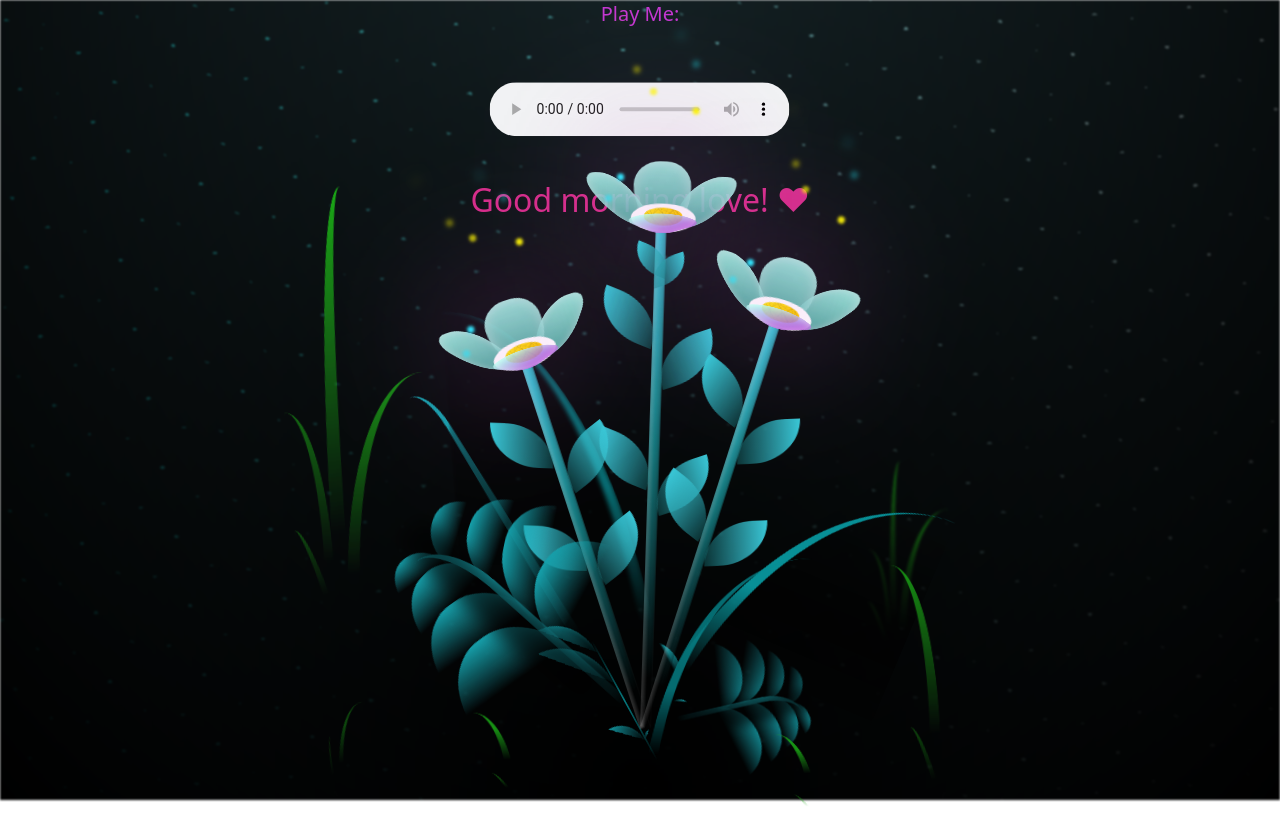
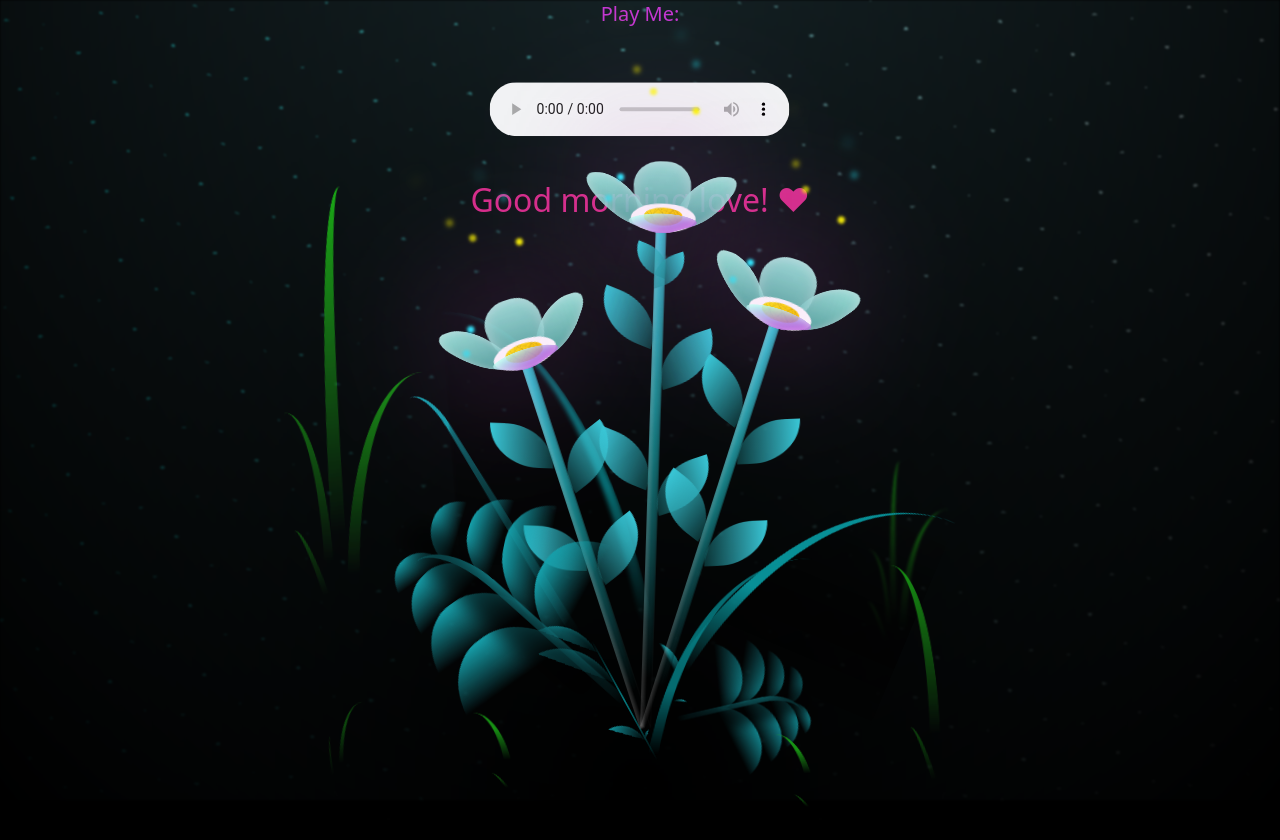
Before and after one commit to Rld28/Rld28.github.io, a plain HTML site: page index.html in a window 1280 px wide. Drawn offline with nearby package versions, Linux system fonts and the light colour scheme.

Commit message:
BG color issue

```diff
--- a/index.html
+++ b/index.html
@@ -1,11 +1,9 @@
-<head>
 <link rel="stylesheet" href="styles.css">
 <!-- BS5 -->
 <link href="https://cdn.jsdelivr.net/npm/bootstrap@5.0.2/dist/css/bootstrap.min.css" rel="stylesheet" integrity="sha384-EVSTQN3/azprG1Anm3QDgpJLIm9Nao0Yz1ztcQTwFspd3yD65VohhpuuCOmLASjC" crossorigin="anonymous">
 <script src="https://cdn.jsdelivr.net/npm/bootstrap@5.0.2/dist/js/bootstrap.bundle.min.js" integrity="sha384-MrcW6ZMFYlzcLA8Nl+NtUVF0sA7MsXsP1UyJoMp4YLEuNSfAP+JcXn/tWtIaxVXM" crossorigin="anonymous"></script>
 <script src="https://code.jquery.com/jquery-3.6.1.min.js" integrity="sha256-o88AwQnZB+VDvE9tvIXrMQaPlFFSUTR+nldQm1LuPXQ=" crossorigin="anonymous"></script>
-</head>
-<body class="not-loaded">
+<body class="not-loaded" style="background-color: black;">
     <div class="night"></div>
     <div style="position: absolute; top: 10%; left: 50%; transform: translate(-50%, -50%); text-align: center;">
         <h1 style="font-size: 3em; color: #d554e0; font-family: 'Cursive', sans-serif; text-shadow: 2px 2px 8px #ff1493;">
```
